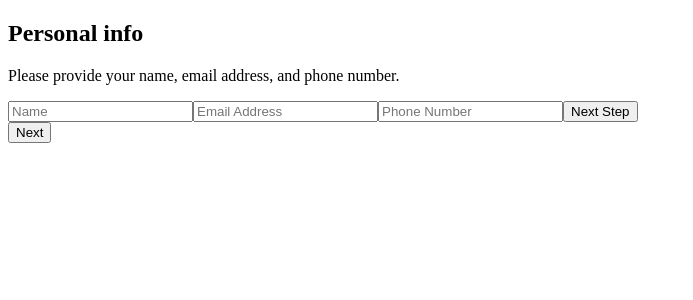
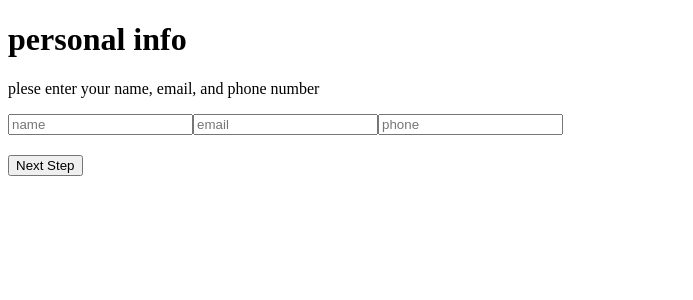
Before and after one commit to abdussalam9891/multi-step-form, a React app: page / in a window 1280 px wide. Shown: the top 300 px of the page, without its empty margins (0-693 px from the left). Built offline with nearby package versions, Linux system fonts and the light colour scheme; the HTML template or start-up script is replaced by a standard one.

Commit message:
"changes"

```diff
--- a/src/App.jsx
+++ b/src/App.jsx
@@ -1,14 +1,12 @@
+import React from 'react'
+import Form from './components/Form'
 
-import Form from './components/Form';
+const App = () => {
+  return (
+    <div>
+      <Form/>
+    </div>
+  )
+}
 
- const MultiStepForm = () => {
-
-
-   return (
-     <div className='form'>
-       <Form />
-     </div>
-   )
- }
-
- export default MultiStepForm
+export default App
--- a/src/components/Form.jsx
+++ b/src/components/Form.jsx
@@ -1,99 +1,49 @@
 import React, { useState } from 'react'
 import Personal from './Personal';
+import Plan from './Plan';
+import Summary from './Summary';
 
 const Form = () => {
 
   const[formData, setFormData] = useState({
-    personal:{
-      name:"",
-      email:"",
-      phone:""
-    },
-    plan:{
-      type:"",
-      billing:"monthly"
-    },
-    addons: []
-  });
-
-  const[errors, setErrors] = useState({
-    personal:{},
-    plan:{},
-    addons:{}
+    name:"",
+    email:"",
+    phone: "",
+    plan:"monthly",
+    addons : ""
   })
 
-  const[currentStep, setCurrentStep] = useState(1);
+  const[step, setStep] = useState(1);
 
 
-// will write later
-  const validatePersonal = (data)=>{
-    let errors = {}
-    if(!data.name.trim()){
-      errors.name = "Name required"
+  const handleNextStep = ()=>{
+    if(step===1 && formData.name===""){
+      alert("Name is req")
+
+      return;
     }
-    if(!data.email.trim()){
-      errors.email =  "Email required"
-    }
-    return errors
+    setStep(prev => prev + 1);
   }
 
-  const validatePlan = ()=>{
-    return {}
+  const handleBack = ()=>{
+    setStep(prev => prev - 1);
   }
 
 
-   const steps = [
-    {key: "personal", validator: validatePersonal},
-    {key: "plan", validator: validatePlan},
-    {key:"addons", validator: null}
-  ]
-
-  const updateField = (section, field, value)=>{
-    setFormData(prev =>({
-    ...prev, [section]:{
-      ...prev[section],
-      [field]: value
-    }
-
-  }))
-}
-
-  const nextStep = ()=>{
-     const current = steps[currentStep - 1];
-
-     if(!current.validator){
-      setCurrentStep(prev => prev +1)
-      return
-     }
-
-  const stepErrors = current.validator(formData[current.key]);
-
-  setErrors(prev => ({
-    ...prev, [current.key]: stepErrors
-  }))
-
-  if(Object.keys(stepErrors).length === 0){
-    setCurrentStep(prev => prev +1)
-  }
-}
-
-
-
-console.log("STEP:", currentStep)
-console.log("DATA:", formData)
-console.log("ERRORS:", errors)
 
 
   return (
+    <div>
+      {step === 1 &&  <Personal formData={formData} setFormData={setFormData} />}
 
-   <div>
+      {step === 2 && <Plan formData={formData} setFormData={setFormData}/>}
+      {step === 3 && <Summary formData={formData}/>}
 
-       {currentStep === 1 && <Personal formData={formData} updateField={updateField} />}
+      {step < 2 && <button onClick={handleNextStep} style={{marginTop: "20px"}}>Next Step</button>}
 
-    <button onClick={nextStep}>Next</button>
-
-   </div>
-
+      {step > 1 && <button onClick={handleBack} style={{marginTop: "20px"}}>Back</button>}
+      {step===2 && <button onClick={handleNextStep}>submit</button>}
+    </div>
   )
 }
 
--- a/src/components/Personal.jsx
+++ b/src/components/Personal.jsx
@@ -1,18 +1,16 @@
 import React from 'react'
 
-const Personal = ({formData, updateField}) => {
+const Personal = ({formData, setFormData}) => {
   return (
     <div>
-      <h2>Personal info</h2>
-      <p>Please provide your name, email address, and phone number.</p>
+      <h1>personal info</h1>
+      <p>plese enter your name, email, and phone number</p>
 
+      <input type="text" placeholder='name' value={formData.name} onChange={e => setFormData({...formData, name: e.target.value})} />
 
-        <input type="text" value={formData.name} placeholder='Name' onChange={e => updateField("name", e.target.value)} />
-        <input type="email" value={formData.email} placeholder='Email Address' onChange={e => updateField("email", e.target.value)} />
-        <input type="tel"  value={formData.phone} placeholder='Phone Number' onChange={e => updateField("phone", e.target.value)} />
+      <input type="email" placeholder='email' value={formData.email} onChange={e => setFormData({...formData, email: e.target.value})} />
 
-        <button>Next Step</button>
-
+      <input type="tel" placeholder='phone' value={formData.phone} onChange={e => setFormData({...formData, phone: e.target.value})} />
     </div>
   )
 }
--- a/src/components/Plan.jsx
+++ b/src/components/Plan.jsx
@@ -1,22 +1,27 @@
  import React from 'react'
 
-const plans = {
-  arcade:{monthly : 9, yearly: 90},
-  advanced: {monthly: 12, yearly: 120},
-  pro: {monthly: 15, yearly: 150}
-};
 
-const Plan = ({formData, updateField}) => {
+
+ const Plan = ({formData, setFormData}) => {
+
+
+
    return (
      <div>
-      <h2>Select your plan</h2>
-      <p>you have the option of monthly or yearly billing</p>
+      <h1>select your plan</h1>
+      <p>you have the option of monthly or yearly billing.</p>
 
-      {Object.keys(plans).map(plan =>{
-        return <button key={plan} onClick={()=> updateField("plan", plan)}>{plan}</button>
-      })}
+       <select
+        value={formData.plan}
+        onChange={(e) =>
+          setFormData({ ...formData, plan: e.target.value })
+        }
+      >
+        <option value="">Choose plan</option>
+        <option value="basic">Basic</option>
+        <option value="pro">Pro</option>
+      </select>
 
-      <button></button>
 
      </div>
    )
--- /dev/null
+++ b/src/components/Summary.jsx
@@ -0,0 +1,17 @@
+import React from 'react'
+
+const Summary = ({formData}) => {
+  return (
+    <div>
+      <h1>summary</h1>
+      <p>name: {formData.name}</p>
+      <p>email: {formData.email}</p>
+      <p>phone: {formData.phone}</p>
+      <p>plan: {formData.plan}</p>
+
+      <h2>thanks</h2>
+    </div>
+  )
+}
+
+export default Summary
```
Also changed, not shown: src/components/Addons.jsx (added, +40 -0 lines), src/components/Validation.js (added, +50 -0 lines). Lines whose indentation alone changed are shown as unchanged.
